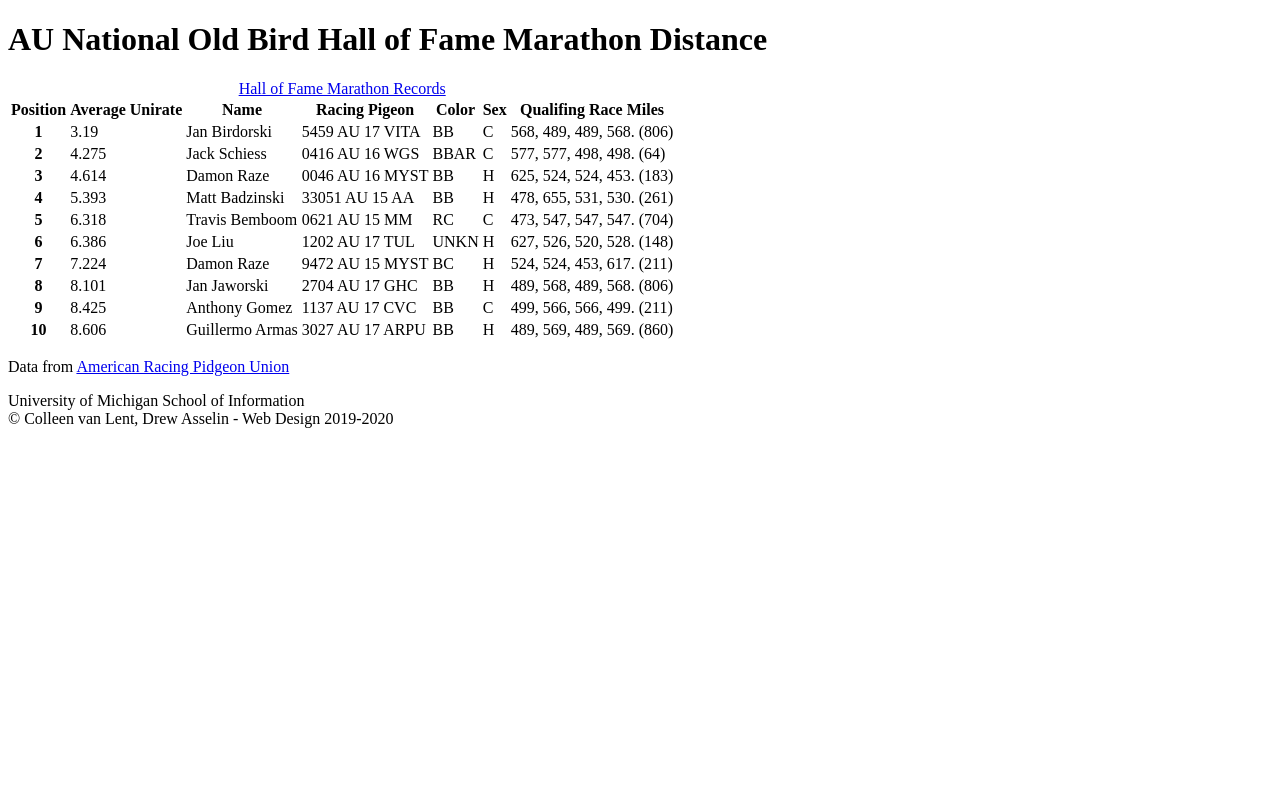
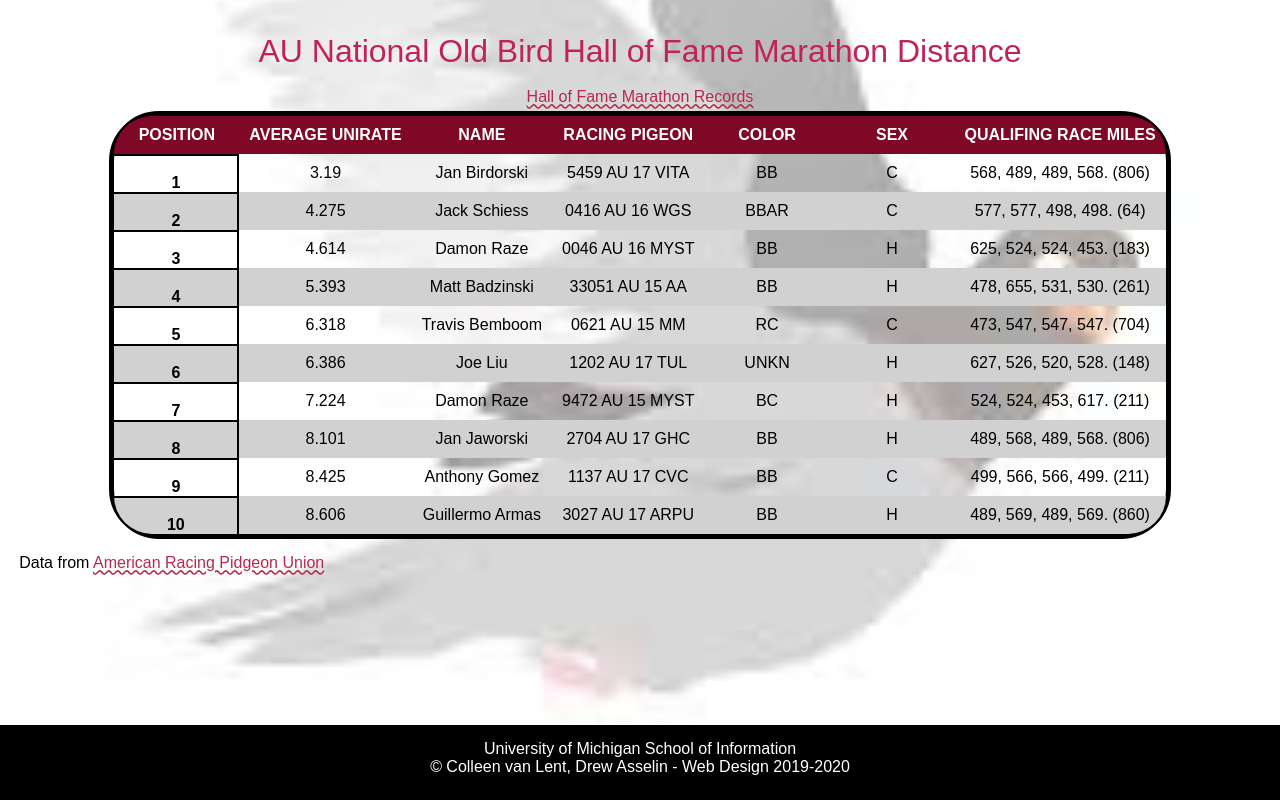
Before and after one commit to trieste27/homework4-2021, a plain HTML site: page index.html in a window 1280 px wide. Drawn offline with Linux system fonts and the light colour scheme; a web font is replaced by a local one.

Commit message:
Add files via upload
For first autograder attempt

```diff
--- a/css/style.css
+++ b/css/style.css
@@ -30,59 +30,108 @@ body{
   margin: 1.2em;
   background-size: cover ;
   background-position: center;
-
+  font-family: 'Andika', sans-serif;
+  background-image: url("../images/pigeon-background.JPEG");
+  background-color: #DDDDDD;
   /*Req 1*/
 }
 
 h1{
   color: #c12258;
-  font-size: 2em;
-
+  font-size: 32px;
+  text-align: center;
+  line-height: 2em;
   /*Req 2*/
 }
 
 p{
-
+  padding-top: 15px;
 }
 
 a{
-
+  font-size: 16px;
+  color: #B92751;
+  text-decoration-style: wavy;
 }
 
 /*Req 5*/
 /*Add selector and rule here*/
+*:focus{
+  border-style: dashed;
+  border-width: 3px;
+  border-color: #417243;
+}
 
 
 
 td{
-
+  text-align: center;
+  border-top: 2px #000000;
+  padding: 10px;
 }
 
 
 .colhead{
   color: #FFFFFF;
-
+  min-width: 125px;
+  padding: 10px;
+  color:#FFFFFF;
+  text-align: center;
+  vertical-align: middle;
+  text-transform: uppercase;
+  background-color: #7e0825;
 }
 
 .rowhead{
-
+  border-top: 2px solid #000000;
+  border-right: 2px solid #000000;
 }
 
 
 table{
-    border: 5px solid #000000;
+  border: 5px solid #000000;
+  margin-left: auto;
+  margin-right: auto;
+  border-radius: 50px;
 }
 
 /* I gave you the selector, but not the property-value pair.
 You can use Inspect Element or your editor to find selectors. */
-thead tr:first-child th:first-child{}
+thead tr:first-child th:first-child{
+    border-radius: 50px 0px 0px 0px;
+
+}
 
 /*Add selectors and rules here*/
+thead tr:first-child th:last-child{
+  border-radius: 0px 50px 0px 0px;
 
+}
 
+tbody tr:last-child th:first-child{
+  border-radius: 0px 0px 0px 50px;
+}
+
+tbody tr:last-child td:last-child{
+  border-radius: 0px 0px 50px 0px;
+}
+
+tr:nth-child(even){
+  background-color: #D1D1D1;
+}
+
+tr:hover{
+  background-color: hsla(345, 88%, 26%, 0.25);
+}
 
 footer{
   width:100%;
+  min-height: 75px;
+  display: inline-block;
+  left: 0;
+  bottom: 0;
+  width: 100%;
+  position: fixed;
   background:#000000;
   text-align:center;
   color: #FFFFFF;
--- a/index.html
+++ b/index.html
@@ -3,7 +3,12 @@
   <head>
     <meta charset="UTF-8">
     <!-- Link the style sheets and Google font -->
-    <link rel="shortcut icon" type="image/png" href="images/pigeon-icon.png"/>
+    <link rel="stylesheet" type="text/css" href="css/html5reset.css">
+    <link rel="stylesheet" type="text/css" href="css/style.css">
+    <link rel="preconnect" href="https://fonts.googleapis.com">
+    <link rel="preconnect" href="https://fonts.gstatic.com" crossorigin>
+    <link href="https://fonts.googleapis.com/css2?family=Andika&display=swap" rel="stylesheet">
+    <link rel="shortcut icon" type="image/png" href="images/my-favicon.png"/>
     <!-- Image by <a href="https://pixabay.com/users/chiplanay-1971251/?utm_source=link-attribution&amp;utm_medium=referral&amp;utm_campaign=image&amp;utm_content=3303111">chiplanay</a> from <a href="https://pixabay.com/?utm_source=link-attribution&amp;utm_medium=referral&amp;utm_campaign=image&amp;utm_content=3303111">Pixabay</a> -->
     <title>2021 AU National Old Bird Hall of Fame Marathon Distance</title>
   </head>
@@ -27,7 +32,9 @@
   * You can do it! (*•̀ᴗ•́*)و
   ******************************************** -->
   <body>
-    <h1>AU National Old Bird Hall of Fame Marathon Distance</h1>
+    <header>
+      <h1>AU National Old Bird Hall of Fame Marathon Distance</h1>
+    </header>
     <main>
       <table>
         <caption><a href = "https://pigeon-ndb.com/results/">Hall of Fame Marathon Records</a></caption>
```
Also changed, not shown: images/my-favicon.png (added).
